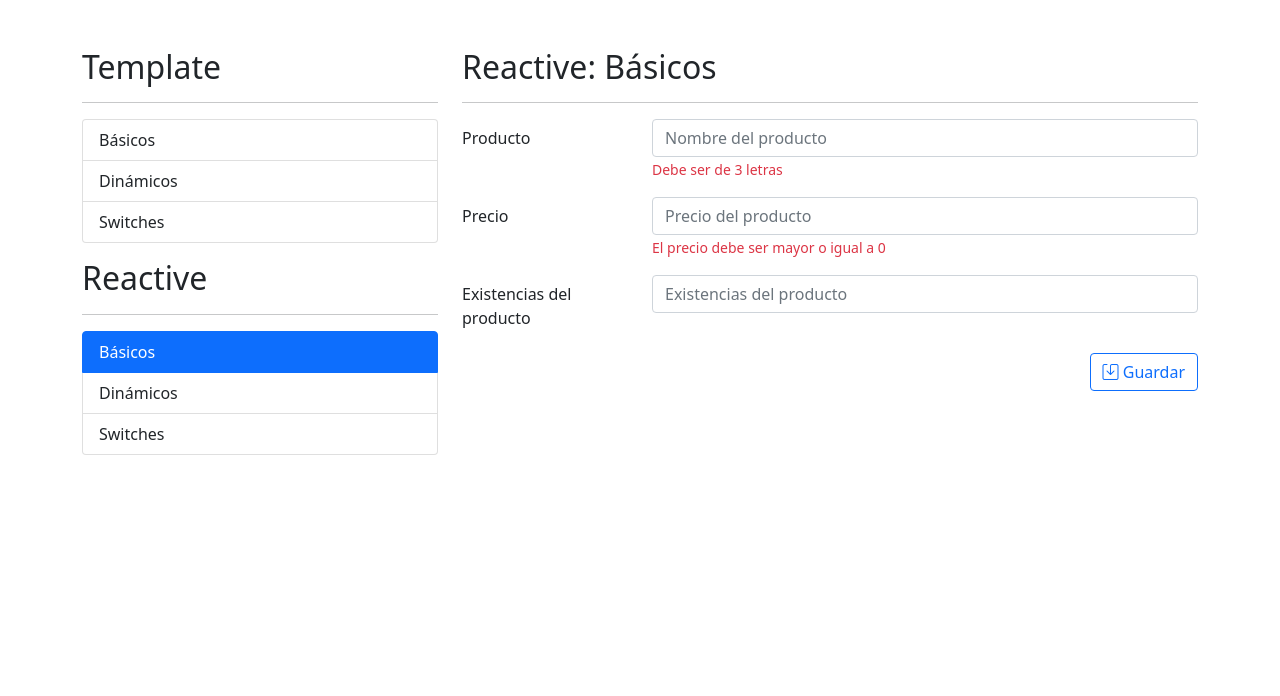
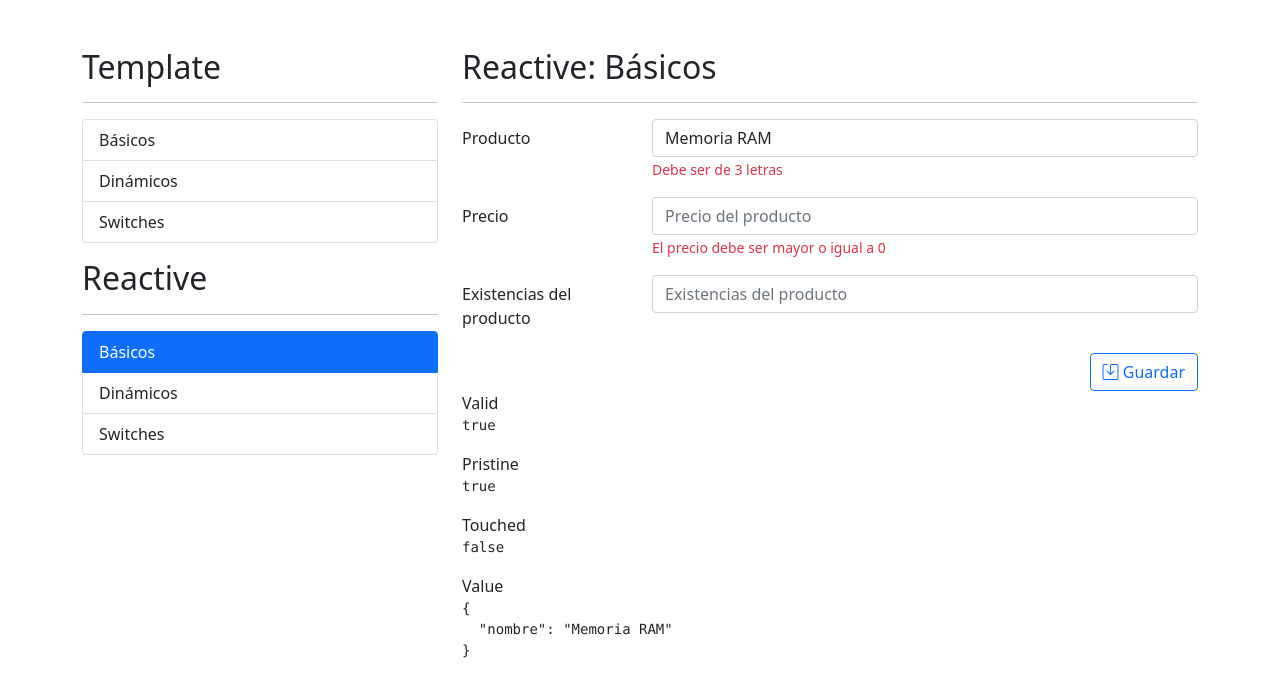
Before and after one commit to fersanti2896/17-curso-angular-formularios-reactivos, an Angular app: page /reactive/basicos in a window 1280 px wide. Shown: the top 696 px of the page. Built offline with nearby package versions, Linux system fonts and the light colour scheme.

Commit message:
Usando ReactiveForms para controlar la logica en html

```diff
--- a/src/app/reactive/basicos/basicos.component.html
+++ b/src/app/reactive/basicos/basicos.component.html
@@ -3,14 +3,16 @@
 
 <div class="row">
     <div class="col">
-        <form autocomplete="off">
+        <form autocomplete="off"
+              [formGroup]="miFormulario">
             <!-- Campo de producto -->
             <div class="mb-3 row">
                 <label class="col-sm-3 col-form-label">Producto</label>
                 <div class="col-sm-9">
                     <input type="text"
                            class="form-control"
-                           placeholder="Nombre del producto">
+                           placeholder="Nombre del producto"
+                           formControlName="nombre">
 
                     <span class="form-text text-danger">
                         Debe ser de 3 letras
@@ -55,7 +57,7 @@
     </div>
 </div>
 
-<!-- <div class="row">
+<div class="row">
     <div class="col">
         <span>Valid</span>
         <pre>{{ miFormulario.valid | json }}</pre>
@@ -68,8 +70,5 @@
 
         <span>Value</span>
         <pre>{{ miFormulario.value | json }}</pre>
-
-        <span>CuatomDirective</span>
-        <pre>{{ miFormulario.controls.existencias?.errors| json }}</pre>
     </div>
-</div> -->
+</div>
--- a/src/app/reactive/basicos/basicos.component.ts
+++ b/src/app/reactive/basicos/basicos.component.ts
@@ -1,4 +1,5 @@
-import { Component, OnInit } from '@angular/core';
+import { Component } from '@angular/core';
+import { FormControl, FormGroup } from '@angular/forms';
 
 @Component({
   selector: 'app-basicos',
@@ -6,11 +7,10 @@ import { Component, OnInit } from '@angular/core';
   styles: [
   ]
 })
-export class BasicosComponent implements OnInit {
+export class BasicosComponent {
+  miFormulario: FormGroup = new FormGroup ({
+    'nombre': new FormControl('Memoria RAM')
+  });
 
   constructor() { }
-
-  ngOnInit(): void {
-  }
-
 }
--- a/src/app/reactive/reactive.module.ts
+++ b/src/app/reactive/reactive.module.ts
@@ -1,5 +1,6 @@
 import { NgModule } from '@angular/core';
 import { CommonModule } from '@angular/common';
+import { ReactiveFormsModule } from '@angular/forms';
 
 import { ReactiveRoutingModule } from './reactive-routing.module';
 import { BasicosComponent } from './basicos/basicos.component';
@@ -14,6 +15,7 @@ import { SwitchesComponent } from './switches/switches.component';
   ],
   imports: [
     CommonModule,
+    ReactiveFormsModule,
     ReactiveRoutingModule
   ]
 })
```
